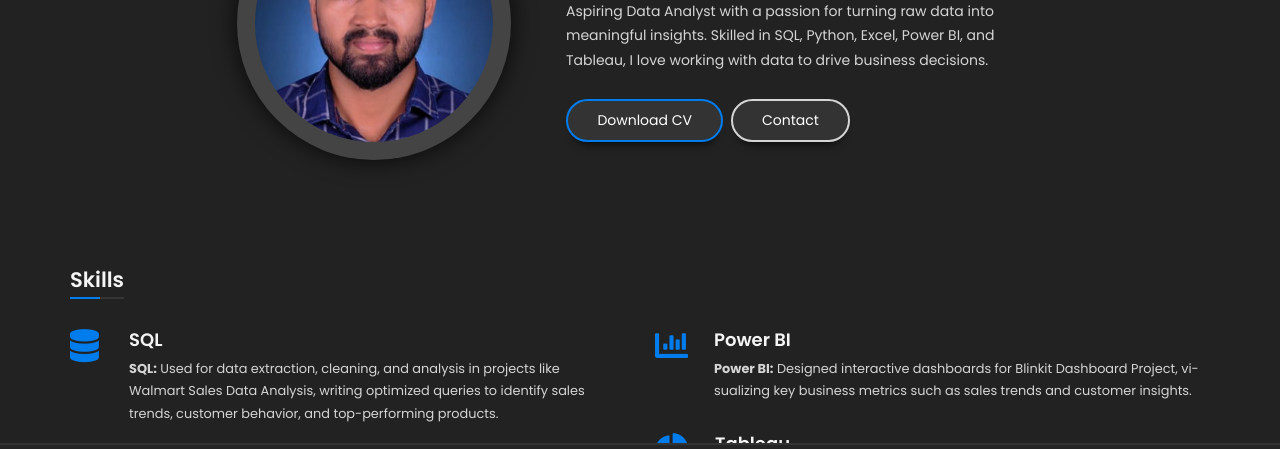
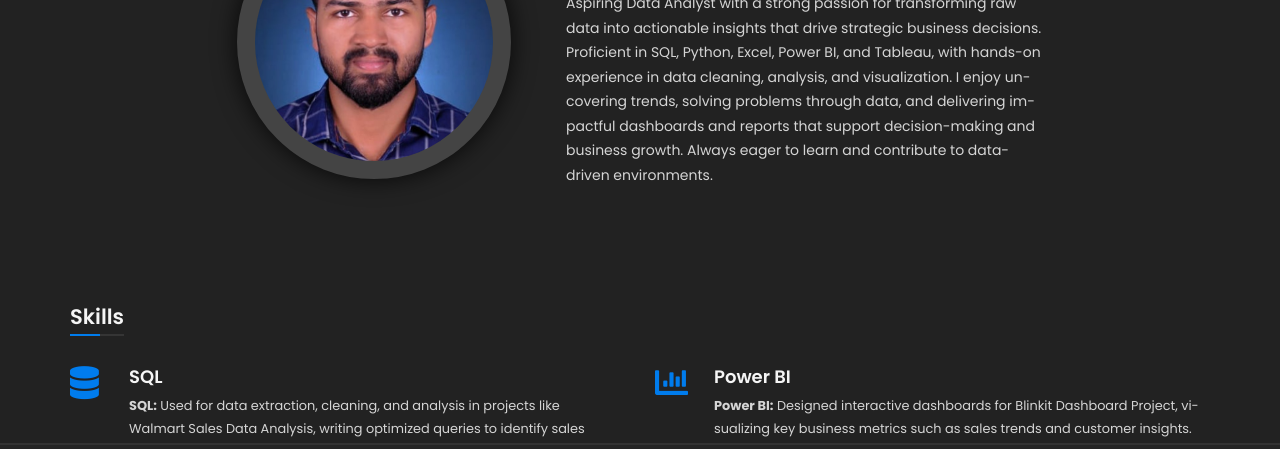
Before and after one commit to TikeshRaj/Tikesh_Raj.github.io, a plain HTML site: page index.html in a window 1280 px wide. Shown: the part 301-750 px from the top of the page. Drawn offline with Linux system fonts and the light colour scheme; some packages are replaced by stand-ins of ours.

Commit message:
Update index.html

```diff
--- a/index.html
+++ b/index.html
@@ -116,12 +116,14 @@
                             </div>
 
                             <h1>Tikesh Raj</h1>
-                            <p>Aspiring Data Analyst with a passion for turning raw data into meaningful insights. Skilled in SQL, Python, Excel, Power BI, and Tableau, I love working with data to drive business decisions.</p>
+                            <p>Aspiring Data Analyst with a strong passion for transforming raw data into actionable insights that drive strategic business decisions. Proficient in SQL, Python, Excel, Power BI, and Tableau, with hands-on experience in data cleaning, analysis, and visualization. I enjoy uncovering trends, solving problems through data, and delivering impactful dashboards and reports that support decision-making and business growth. Always eager to learn and contribute to data-driven environments.
 
-                            <div class="home-buttons">
+                            </p>
+
+                            <!-- <div class="home-buttons">
                               <a href="https://drive.google.com/file/d/1ekUfBEXFRDzvVnakA4b8qIghGtmg-Gh5/view?usp=sharing" target="_blank" class="btn btn-primary">Download CV</a>
                               <a href="contact.html" target="_self" class="btn btn-secondary">Contact</a>
-                            </div>
+                            </div> -->
                           </div>
                         </div>
                       </div>
```
